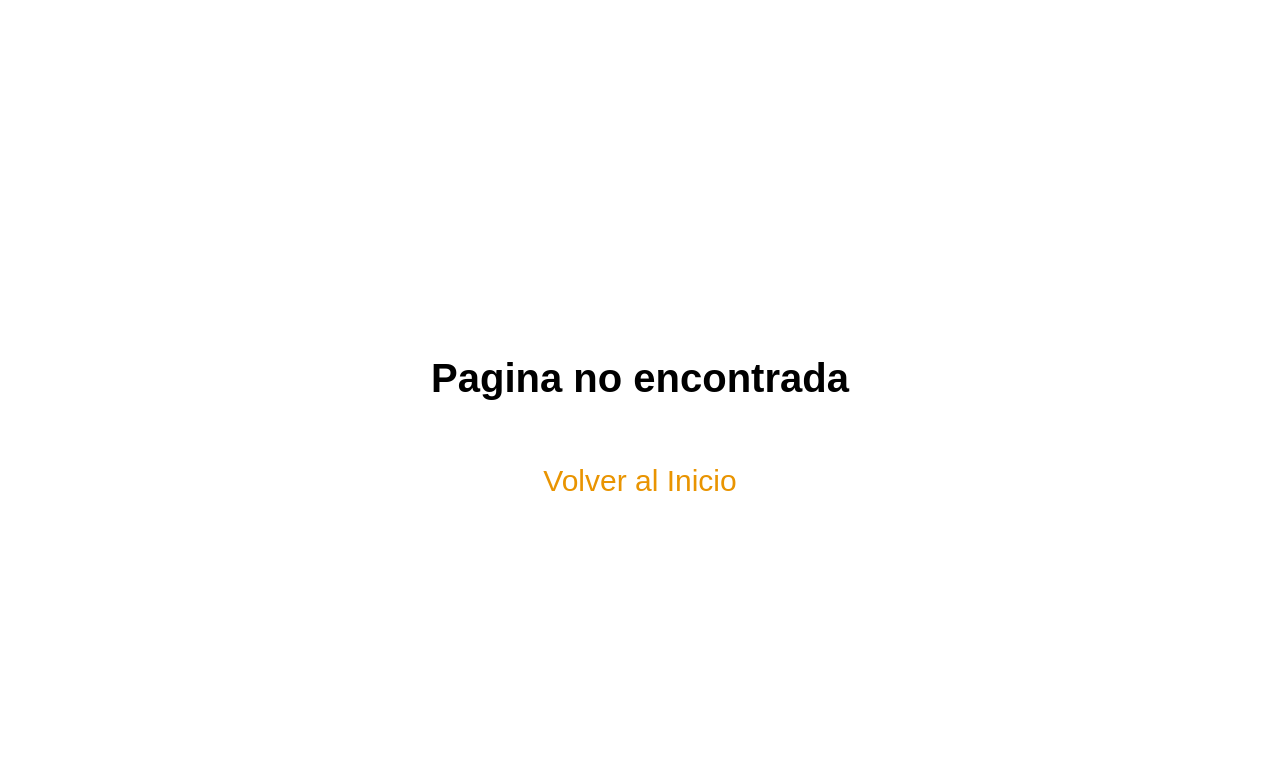
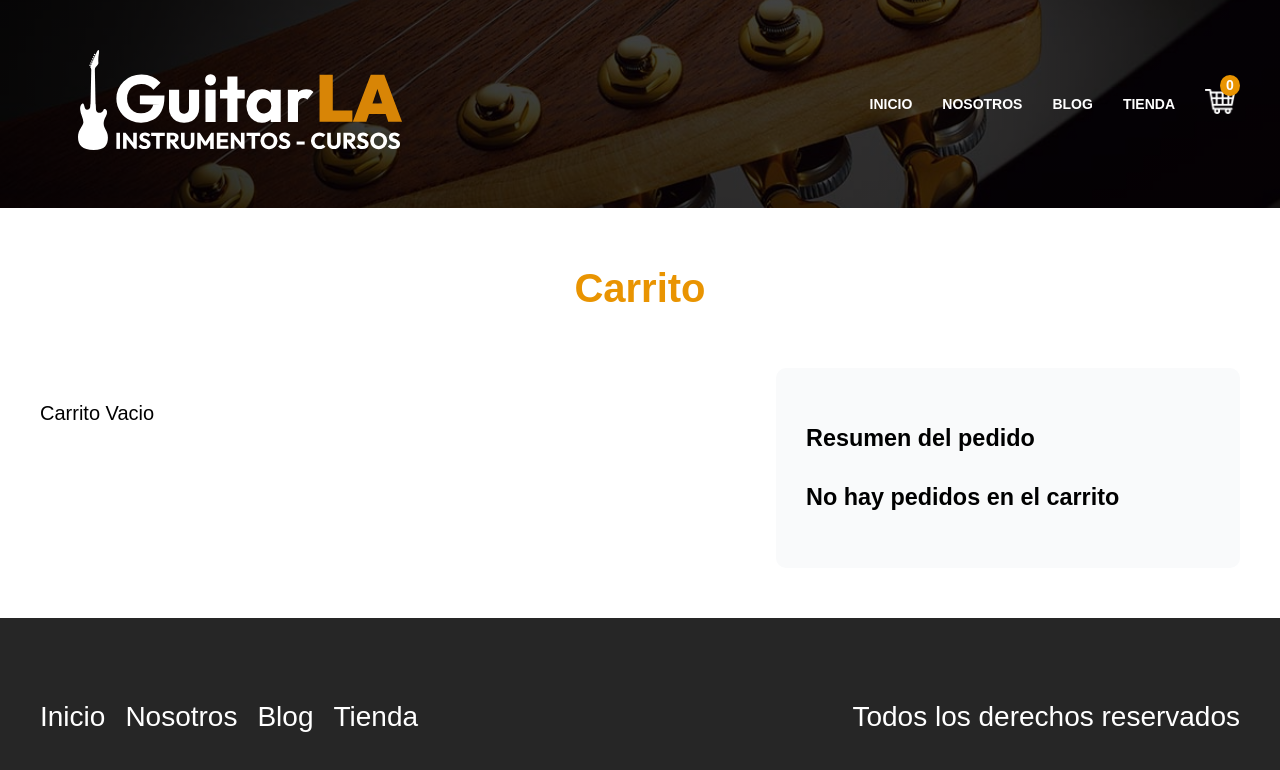
Before and after one commit to alberto120495/venta-guitarras-nextjs, a Next.js app: page /carrito in a window 1280 px wide. Before the commit this address had no page. Shown: the top 770 px of the page. Built offline with nearby package versions, Linux system fonts and the light colour scheme.

Commit message:
carrito completo

```diff
--- a/components/Header.js
+++ b/components/Header.js
@@ -1,9 +1,17 @@
+import { useState, useEffect } from "react";
+import { useRouter } from "next/router";
 import Link from "next/link";
 import Image from "next/image";
 import styles from "../styles/Header.module.css";
-import { useRouter } from "next/router";
 
 function Header({ guitarra }) {
+  const [numArticulos, setNumArticulos] = useState([]);
+
+  useEffect(() => {
+    const numArt = JSON.parse(localStorage.getItem("carrito")) ?? [];
+    setNumArticulos(numArt.length);
+  }, []);
+
   const router = useRouter();
   return (
     <header className={styles.header}>
@@ -25,6 +33,18 @@
             <Link href="/nosotros">Nosotros</Link>
             <Link href="/blog">Blog</Link>
             <Link href="/tienda">Tienda</Link>
+            <Link href="/carrito">
+              <a className={styles.carrito}>
+                <Image
+                  layout="fixed"
+                  width={30}
+                  height={25}
+                  src="/img/carrito.png"
+                  alt="Carrito"
+                />
+                <p className={styles.articulos}>{numArticulos}</p>
+              </a>
+            </Link>
           </nav>
         </div>
         {guitarra && (
--- a/pages/_app.js
+++ b/pages/_app.js
@@ -1,8 +1,57 @@
+import { useState, useEffect } from "react";
 import "../styles/normalize.css";
 import "../styles/globals.css";
 
 function MyApp({ Component, pageProps }) {
-  return <Component {...pageProps} />;
+  const [carrito, setCarrito] = useState([]);
+
+  useEffect(() => {
+    const carritoLS = JSON.parse(localStorage.getItem("carrito")) ?? [];
+    setCarrito(carritoLS);
+  }, []);
+
+  useEffect(() => {
+    localStorage.setItem("carrito", JSON.stringify(carrito));
+  }, [carrito]);
+
+  const agregarCarrito = (producto) => {
+    if (carrito.some((articulo) => articulo.id === producto.id)) {
+      const carritoActualizado = carrito.map((articulo) => {
+        if (articulo.id === producto.id) {
+          articulo.cantidad = producto.cantidad;
+        }
+        return articulo;
+      });
+      setCarrito(carritoActualizado);
+    } else {
+      setCarrito([...carrito, producto]);
+    }
+  };
+
+  const actualizarCantidad = (producto) => {
+    const carritoActualizado = carrito.map((articulo) => {
+      if (articulo.id === producto.id) {
+        articulo.cantidad = producto.cantidad;
+      }
+      return articulo;
+    });
+    setCarrito(carritoActualizado);
+  };
+
+  const eliminarProducto = (id) => {
+    const carritoActualizado = carrito.filter((articulo) => articulo.id !== id);
+    setCarrito(carritoActualizado);
+  };
+
+  return (
+    <Component
+      {...pageProps}
+      carrito={carrito}
+      agregarCarrito={agregarCarrito}
+      actualizarCantidad={actualizarCantidad}
+      eliminarProducto={eliminarProducto}
+    />
+  );
 }
 
 export default MyApp;
--- /dev/null
+++ b/pages/carrito.js
@@ -0,0 +1,95 @@
+import { useState, useEffect } from "react";
+import Layout from "../components/Layout";
+import styles from "../styles/Carrito.module.css";
+import Image from "next/image";
+
+function Carrito({ carrito, actualizarCantidad, eliminarProducto }) {
+  const [total, setTotal] = useState(0);
+
+  useEffect(() => {
+    const calculoTotal = carrito.reduce((total, producto) => {
+      return total + producto.cantidad * producto.precio;
+    }, 0);
+    setTotal(calculoTotal);
+  }, [carrito]);
+
+  return (
+    <Layout pagina="Carrito de compras" carrito={carrito}>
+      <h1 className="heading">Carrito</h1>
+      <main className={`contenedor ${styles.contenido}`}>
+        <div className={styles.carrito}>
+          {carrito.length === 0
+            ? "Carrito Vacio"
+            : carrito.map((producto) => (
+                <div key={producto.id} className={styles.producto}>
+                  <div>
+                    <Image
+                      layout="responsive"
+                      width={250}
+                      height={480}
+                      src={producto.imagen}
+                      alt={`Imagen ${producto.nombre}`}
+                    />
+                  </div>
+
+                  <div>
+                    <p className={styles.nombre}>{producto.nombre}</p>
+                    <div className={styles.cantidad}>
+                      <p>Cantidad:</p>
+
+                      <select
+                        name=""
+                        id=""
+                        value={producto.cantidad}
+                        onChange={(e) =>
+                          actualizarCantidad({
+                            cantidad: e.target.value,
+                            id: producto.id,
+                          })
+                        }
+                        className={styles.select}
+                      >
+                        <option value="1">1</option>
+                        <option value="2">2</option>
+                        <option value="3">3</option>
+                        <option value="4">4</option>
+                        <option value="5">5</option>
+                      </select>
+                    </div>
+                    <p className={styles.precio}>
+                      $ <span> {producto.precio}</span>{" "}
+                    </p>
+                    <p className={styles.subtotal}>
+                      Subtotal: ${" "}
+                      <span>{producto.precio * producto.cantidad}</span>
+                    </p>
+                  </div>
+
+                  <button
+                    type="button"
+                    className={styles.eliminar}
+                    onClick={() => eliminarProducto(producto.id)}
+                  >
+                    X
+                  </button>
+                </div>
+              ))}
+        </div>
+        <div className={styles.resumen}>
+          <h3>Resumen del pedido</h3>
+
+          {total > 0 ? (
+            <>
+              <p>Resumen del Pedido</p>
+              <p>Total a pagar: ${total}</p>
+            </>
+          ) : (
+            <h3>No hay pedidos en el carrito</h3>
+          )}
+        </div>
+      </main>
+    </Layout>
+  );
+}
+
+export default Carrito;
--- a/pages/index.js
+++ b/pages/index.js
@@ -1,13 +1,11 @@
 import Curso from "../components/Curso";
 import Layout from "../components/Layout";
 import Listado from "../components/Listado";
-import Entrada from "../components/Entrada";
-import styles from "../styles/Entrada.module.css";
 import ListadoBlog from "../components/ListadoBlog";
 
 export default function Home({ guitarras, curso, entradas }) {
   return (
-    <Layout pagina="Inicio" guitarra={guitarras[3]}>
+    <Layout pagina="Inicio" guitarra={guitarras[3]} >
       <main className="contenedor">
         <h1 className="heading">Nuestra Coleccion</h1>
         <Listado guitarras={guitarras} />
--- /dev/null
+++ b/styles/Carrito.module.css
@@ -0,0 +1,90 @@
+.contenido {
+  display: grid;
+  gap: 4rem;
+}
+
+@media (min-width: 768px) {
+  .contenido {
+    grid-template-columns: 3fr 2fr;
+    align-items: flex-start;
+  }
+}
+
+.carrito {
+  padding: 3rem 0;
+}
+
+.producto {
+  display: grid;
+  grid-template-columns: 1fr 3fr;
+  gap: 4rem;
+  align-items: center;
+  border-bottom: 1px solid #cfcfcf;
+  padding: 3rem 0;
+  position: relative;
+}
+
+.producto:last-of-type {
+  border-bottom: none;
+}
+
+.producto p {
+  margin: 0 0 1rem 0;
+}
+
+.nombre {
+  font-size: 2.2rem;
+  font-weight: 700;
+}
+
+.cantidad {
+  display: flex;
+  align-items: center;
+  gap: 1rem;
+  margin-bottom: 1rem;
+}
+
+.cantidad p {
+  margin: 0;
+}
+
+.select {
+  padding: 1rem;
+  border: 1px solid #cfcfcf;
+  width: 30%;
+  text-align: center;
+  border-radius: 1rem;
+  outline: none;
+}
+
+.precio {
+  font-weight: 700;
+  color: var(--primary);
+}
+
+.precio span {
+  font-size: 2.4rem;
+}
+
+.subtotal {
+  font-weight: 700;
+}
+
+.subtotal span {
+  font-size: 2.4rem;
+}
+
+.eliminar {
+  all: unset;
+  position: absolute;
+  right: 1rem;
+  top: 3rem;
+  cursor: pointer;
+  font-weight: bold;
+}
+
+.resumen {
+  background-color: #f9fafb;
+  padding: 3rem;
+  border-radius: 1rem;
+}
--- a/styles/Header.module.css
+++ b/styles/Header.module.css
@@ -27,6 +27,7 @@
 .navegacion {
   margin-top: 5rem;
   display: flex;
+  align-items: center;
   gap: 2rem;
   position: relative;
   z-index: 1;
@@ -119,6 +120,20 @@
   }
 }
 
+.carrito {
+  position: relative;
+}
+
+.articulos {
+  position: absolute;
+  top: -23px;
+  right: 0;
+  background-color: var(--primary);
+  border-radius: 50%;
+  width: 20px;
+  text-align: center;
+}
+
 @keyframes mostrarImagen {
   0% {
     opacity: 0;
```
Also changed, not shown: pages/guitarras/[url].js (+29 -5 lines).
